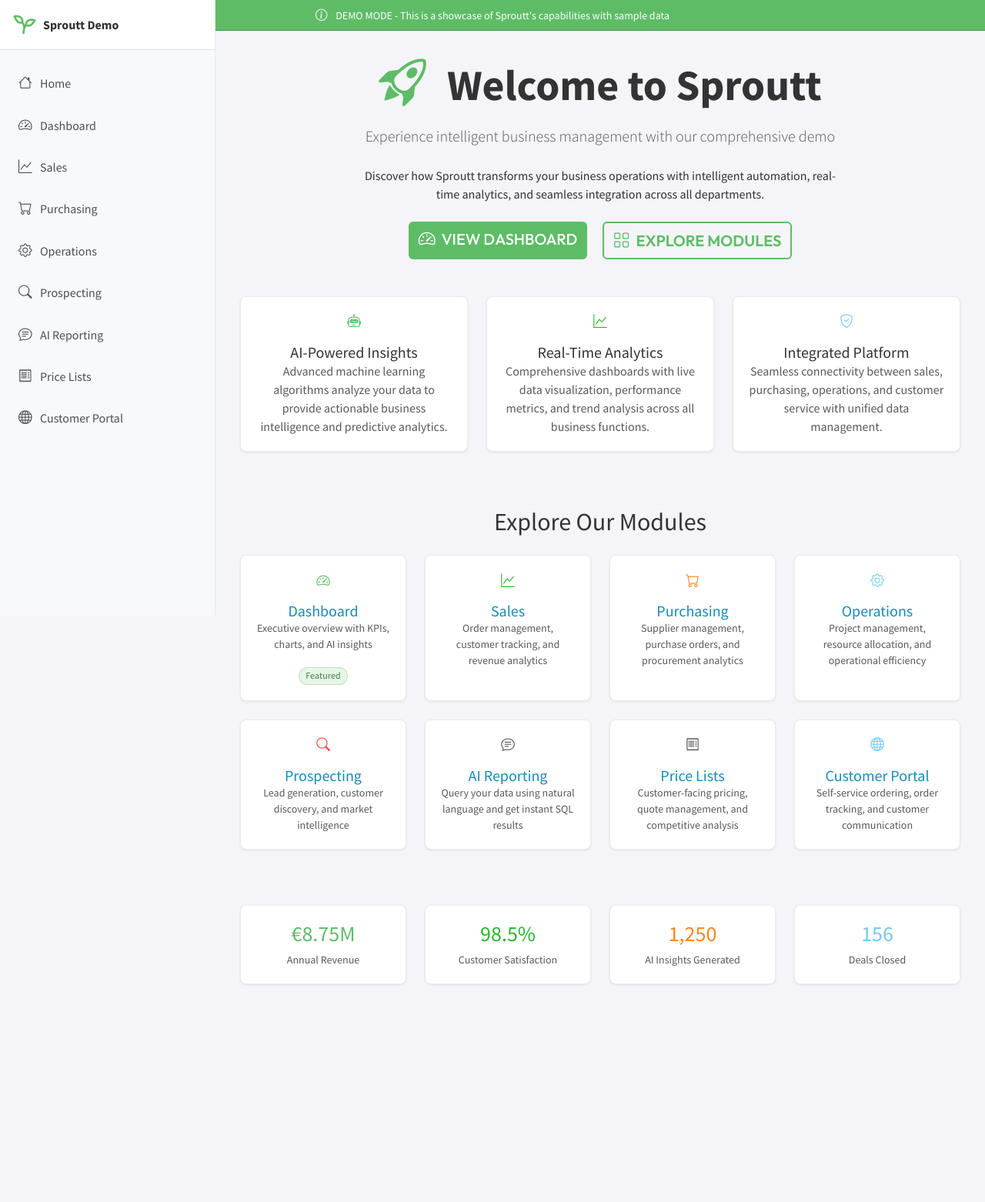
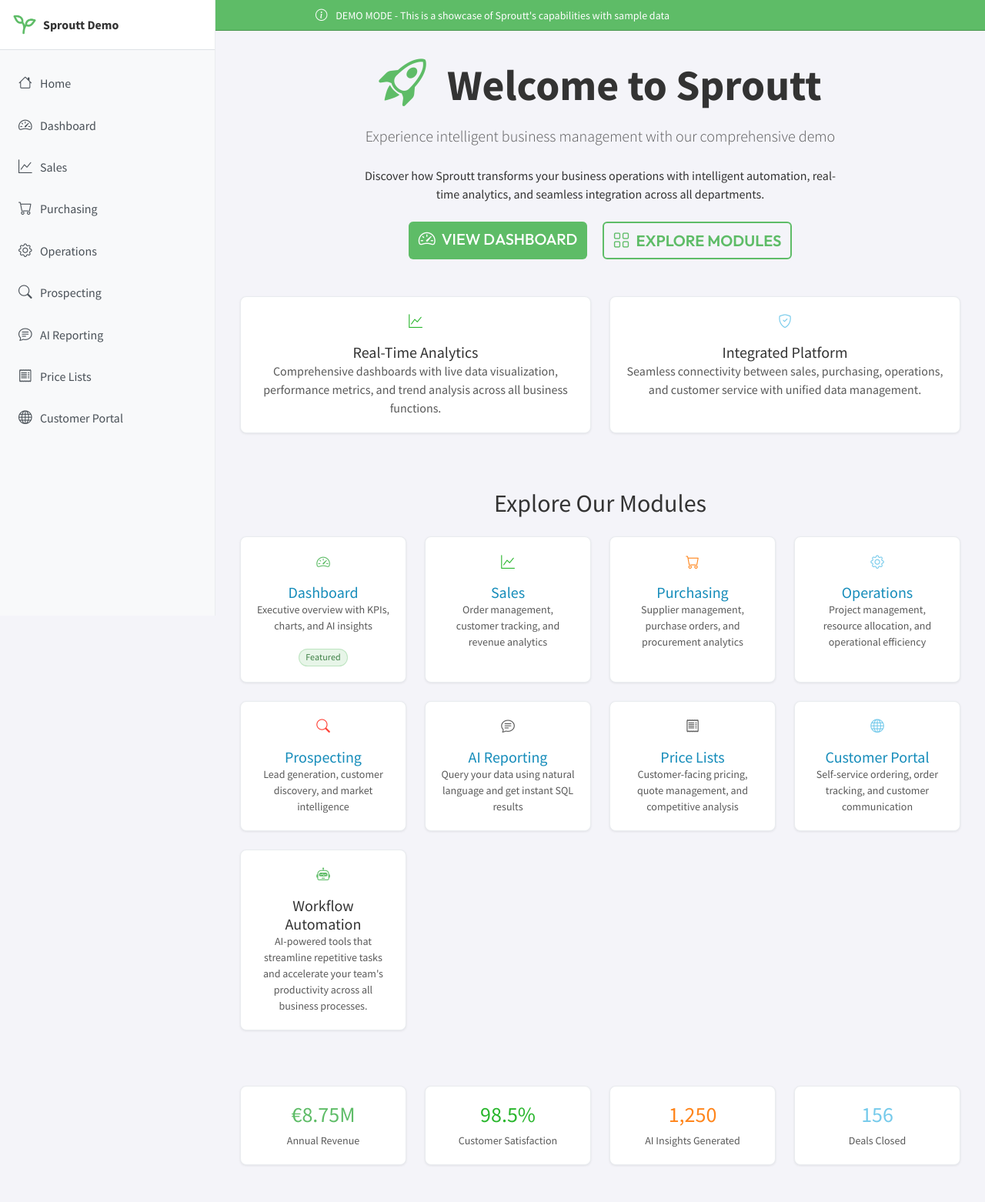
Before and after one commit to Slivoc/sproutt-demo, a Flask app: page / in a window 1280 px wide. Shown: the whole page at 77% size. Before the commit the page ends 1279 px from the top, so only its background shows below. Run offline with Flask 3, Linux system fonts and the light colour scheme; some libraries are stand-ins or nearby versions.

Commit message:
Tone down AI language on homepage - move Workflow Automation to modules section

```diff
--- a/templates/demo/index.html
+++ b/templates/demo/index.html
@@ -31,20 +31,7 @@
 
     <!-- Key Features -->
     <div class="row mb-5">
-        <div class="col-md-4 mb-4">
-            <div class="demo-card text-center h-100">
-                <div class="card-body">
-                    <div class="mb-3">
-                        <i class="bi bi-robot display-4 text-primary"></i>
-                    </div>
-                    <h5 class="card-title">AI-Powered Insights</h5>
-                    <p class="card-text text-muted">
-                        Advanced machine learning algorithms analyze your data to provide actionable business intelligence and predictive analytics.
-                    </p>
-                </div>
-            </div>
-        </div>
-        <div class="col-md-4 mb-4">
+        <div class="col-md-6 mb-4">
             <div class="demo-card text-center h-100">
                 <div class="card-body">
                     <div class="mb-3">
@@ -57,7 +44,7 @@
                 </div>
             </div>
         </div>
-        <div class="col-md-4 mb-4">
+        <div class="col-md-6 mb-4">
             <div class="demo-card text-center h-100">
                 <div class="card-body">
                     <div class="mb-3">
@@ -197,6 +184,19 @@
                     </div>
                 </a>
             </div>
+            <div class="col-lg-3 col-md-6 mb-4">
+                <div class="demo-card text-center h-100">
+                    <div class="card-body">
+                        <div class="mb-3">
+                            <i class="bi bi-robot display-4 text-primary"></i>
+                        </div>
+                        <h5 class="card-title">Workflow Automation</h5>
+                        <p class="card-text text-muted small">
+                            AI-powered tools that streamline repetitive tasks and accelerate your team's productivity across all business processes.
+                        </p>
+                    </div>
+                </div>
+            </div>
         </div>
     </div>
 
```
